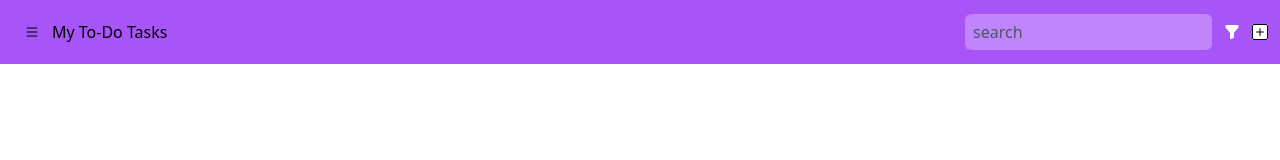
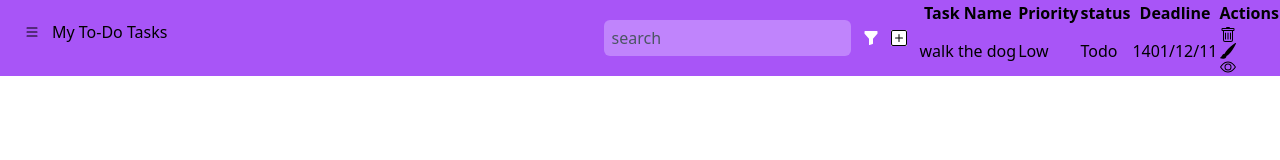
Before and after one commit to moayad-zanganeh/Todo-App, a website: page src/index.html in a window 1280 px wide. Drawn offline with Linux system fonts and the light colour scheme; files that its build step writes are made by us from their sources.

Commit message:
start the tables

```diff
--- a/src/index.html
+++ b/src/index.html
@@ -64,6 +64,66 @@
             />
           </svg>
         </div>
+        <!-- table -->
+        <table>
+          <tr>
+            <th>Task Name</th>
+            <th>Priority</th>
+            <th>status</th>
+            <th>Deadline</th>
+            <th>Actions</th>
+          </tr>
+          <tr>
+            <td>walk the dog</td>
+            <td>Low</td>
+            <td>Todo</td>
+            <td>1401/12/11</td>
+            <td>
+              <svg
+                xmlns="http://www.w3.org/2000/svg"
+                width="16"
+                height="16"
+                fill="currentColor"
+                class="bi bi-trash"
+                viewBox="0 0 16 16"
+              >
+                <path
+                  d="M5.5 5.5A.5.5 0 0 1 6 6v6a.5.5 0 0 1-1 0V6a.5.5 0 0 1 .5-.5m2.5 0a.5.5 0 0 1 .5.5v6a.5.5 0 0 1-1 0V6a.5.5 0 0 1 .5-.5m3 .5a.5.5 0 0 0-1 0v6a.5.5 0 0 0 1 0z"
+                />
+                <path
+                  d="M14.5 3a1 1 0 0 1-1 1H13v9a2 2 0 0 1-2 2H5a2 2 0 0 1-2-2V4h-.5a1 1 0 0 1-1-1V2a1 1 0 0 1 1-1H6a1 1 0 0 1 1-1h2a1 1 0 0 1 1 1h3.5a1 1 0 0 1 1 1zM4.118 4 4 4.059V13a1 1 0 0 0 1 1h6a1 1 0 0 0 1-1V4.059L11.882 4zM2.5 3h11V2h-11z"
+                />
+              </svg>
+              <svg
+                xmlns="http://www.w3.org/2000/svg"
+                width="16"
+                height="16"
+                fill="currentColor"
+                class="bi bi-brush-fill"
+                viewBox="0 0 16 16"
+              >
+                <path
+                  d="M15.825.12a.5.5 0 0 1 .132.584c-1.53 3.43-4.743 8.17-7.095 10.64a6.1 6.1 0 0 1-2.373 1.534c-.018.227-.06.538-.16.868-.201.659-.667 1.479-1.708 1.74a8.1 8.1 0 0 1-3.078.132 4 4 0 0 1-.562-.135 1.4 1.4 0 0 1-.466-.247.7.7 0 0 1-.204-.288.62.62 0 0 1 .004-.443c.095-.245.316-.38.461-.452.394-.197.625-.453.867-.826.095-.144.184-.297.287-.472l.117-.198c.151-.255.326-.54.546-.848.528-.739 1.201-.925 1.746-.896q.19.012.348.048c.062-.172.142-.38.238-.608.261-.619.658-1.419 1.187-2.069 2.176-2.67 6.18-6.206 9.117-8.104a.5.5 0 0 1 .596.04"
+                />
+              </svg>
+              <svg
+                xmlns="http://www.w3.org/2000/svg"
+                width="16"
+                height="16"
+                fill="currentColor"
+                class="bi bi-eye"
+                viewBox="0 0 16 16"
+              >
+                <path
+                  d="M16 8s-3-5.5-8-5.5S0 8 0 8s3 5.5 8 5.5S16 8 16 8M1.173 8a13 13 0 0 1 1.66-2.043C4.12 4.668 5.88 3.5 8 3.5s3.879 1.168 5.168 2.457A13 13 0 0 1 14.828 8q-.086.13-.195.288c-.335.48-.83 1.12-1.465 1.755C11.879 11.332 10.119 12.5 8 12.5s-3.879-1.168-5.168-2.457A13 13 0 0 1 1.172 8z"
+                />
+                <path
+                  d="M8 5.5a2.5 2.5 0 1 0 0 5 2.5 2.5 0 0 0 0-5M4.5 8a3.5 3.5 0 1 1 7 0 3.5 3.5 0 0 1-7 0"
+                />
+              </svg>
+            </td>
+          </tr>
+        </table>
       </header>
     </div>
     <script src="main.js"></script>
```
Also changed, not shown: src/output.css.
